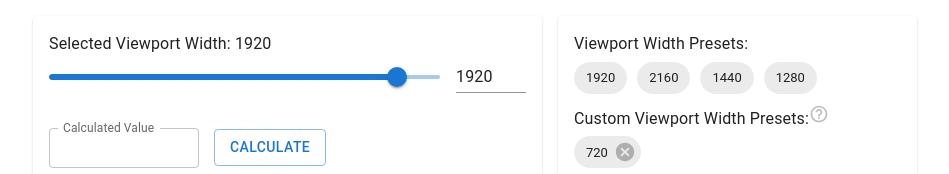
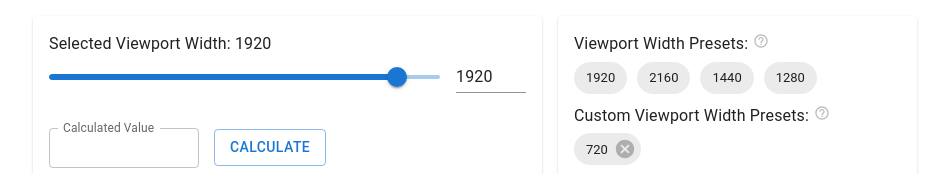
Before and after one commit to MuscularSloth/react-tool-pxtovwconverter, a React (Create React App) app: page / in a window 1280 px wide. Shown: the top 174 px of the page, without its empty margins (173-1122 px from the left). Built offline with nearby package versions, Linux system fonts and the light colour scheme.

Commit message:
Add some tooltips/Fix notifications

```diff
--- a/src/App.js
+++ b/src/App.js
@@ -14,8 +14,8 @@ function App() {
   const [presetedWidth, setPresetedWidth] = useState([ 1920, 2160, 1440, 1280 ])
   const [customPresetedWidth, setCustomPresetedWidth] = useState([ 720 ])
   const [calculatedValue, setCalculatedValue] = useState('')
+  const [currentResult, setCurrentResult] = useState()
   const [isCalculatedValueError, setIsCalculatedValueError] = useState(false)
-  const [currentResult, setCurrentResult] = useState()
   const [isAutoCopyOn, setIsAutoCopyOn] = useState(false)
   const [isNotificationOpen, setIsNotificationOpen] = useState(false)
 
@@ -86,10 +86,10 @@ function App() {
     /**
      * Calculating VW and set up result
      */
-    let result = (calculatedValue / selectedWidth) * 100
-    setCurrentResult(result.toFixed(3));
+    let result = ((calculatedValue / selectedWidth) * 100).toFixed(3)
+    setCurrentResult(result);
     if(isAutoCopyOn){
-      navigator.clipboard.writeText(result.toFixed(3)+'vw')
+      navigator.clipboard.writeText(result+'vw')
       setIsNotificationOpen(true)
     }
   }
@@ -151,6 +151,9 @@ function App() {
           <Box p={2}>
             <Typography gutterBottom>
                 Viewport Width Presets:
+                <Tooltip style={{cursor: 'pointer', marginLeft: '5px' }} title="Clicking on a preset sets the width value.">
+                  <HelpOutlineIcon fontSize='12px' color="disabled" />
+                </Tooltip>
             </Typography>
             <Box>
               {presetedWidth.length > 0 && presetedWidth.map(width => (
@@ -159,8 +162,8 @@ function App() {
             </Box>
             <Typography gutterBottom>
                 Custom Viewport Width Presets:
-                <Tooltip style={{cursor: 'pointer' }} title="The new value of viewport width will be added automatically on a new calculation if it has not been used previously.">
-                  <HelpOutlineIcon fontSize='small' color="disabled" />
+                <Tooltip style={{cursor: 'pointer', marginLeft: '5px' }} title="The new value of viewport width will be added automatically on a new calculation if it has not been used previously.">
+                  <HelpOutlineIcon fontSize='12px' color="disabled" />
                 </Tooltip>
             </Typography>
             {customPresetedWidth.length > 0
```
